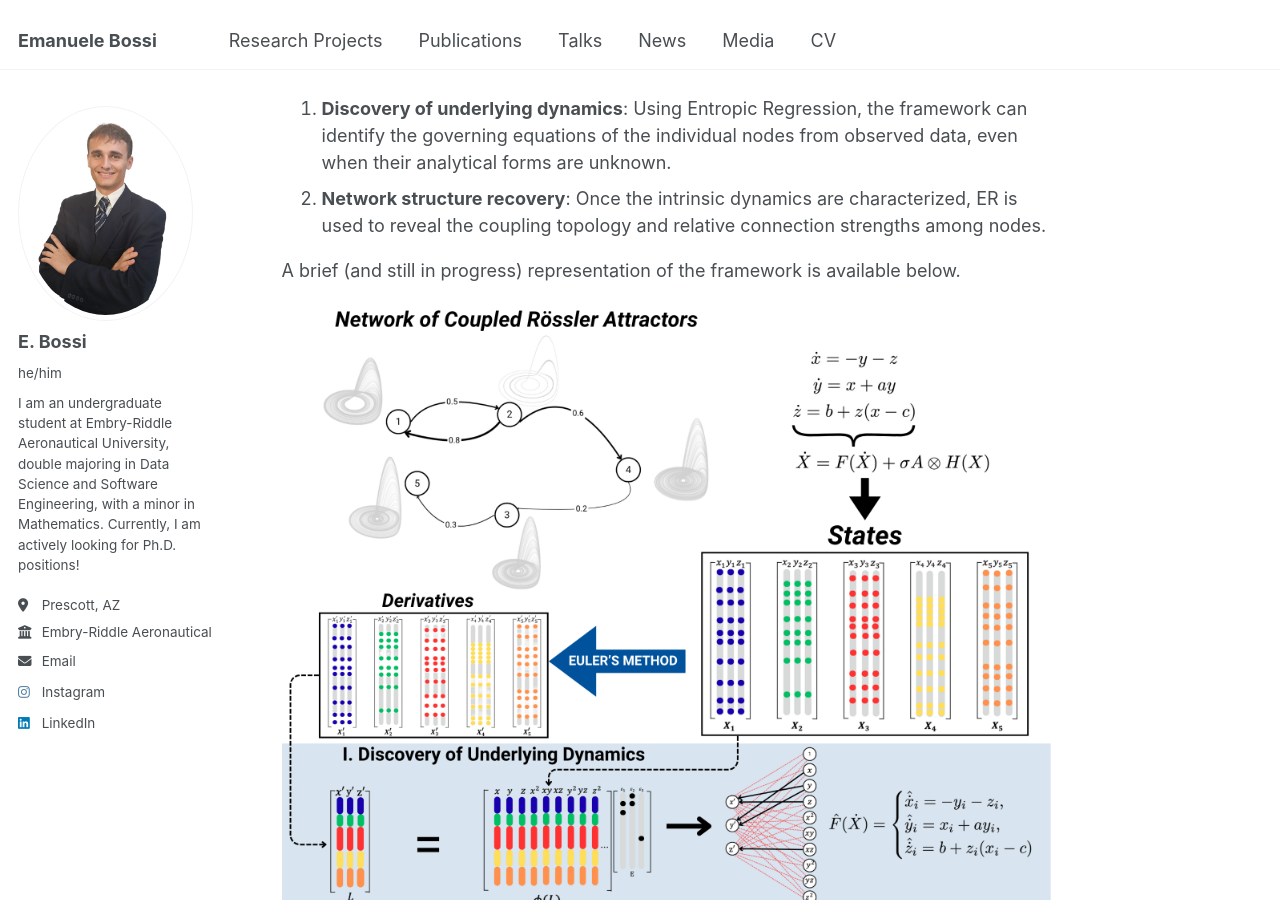
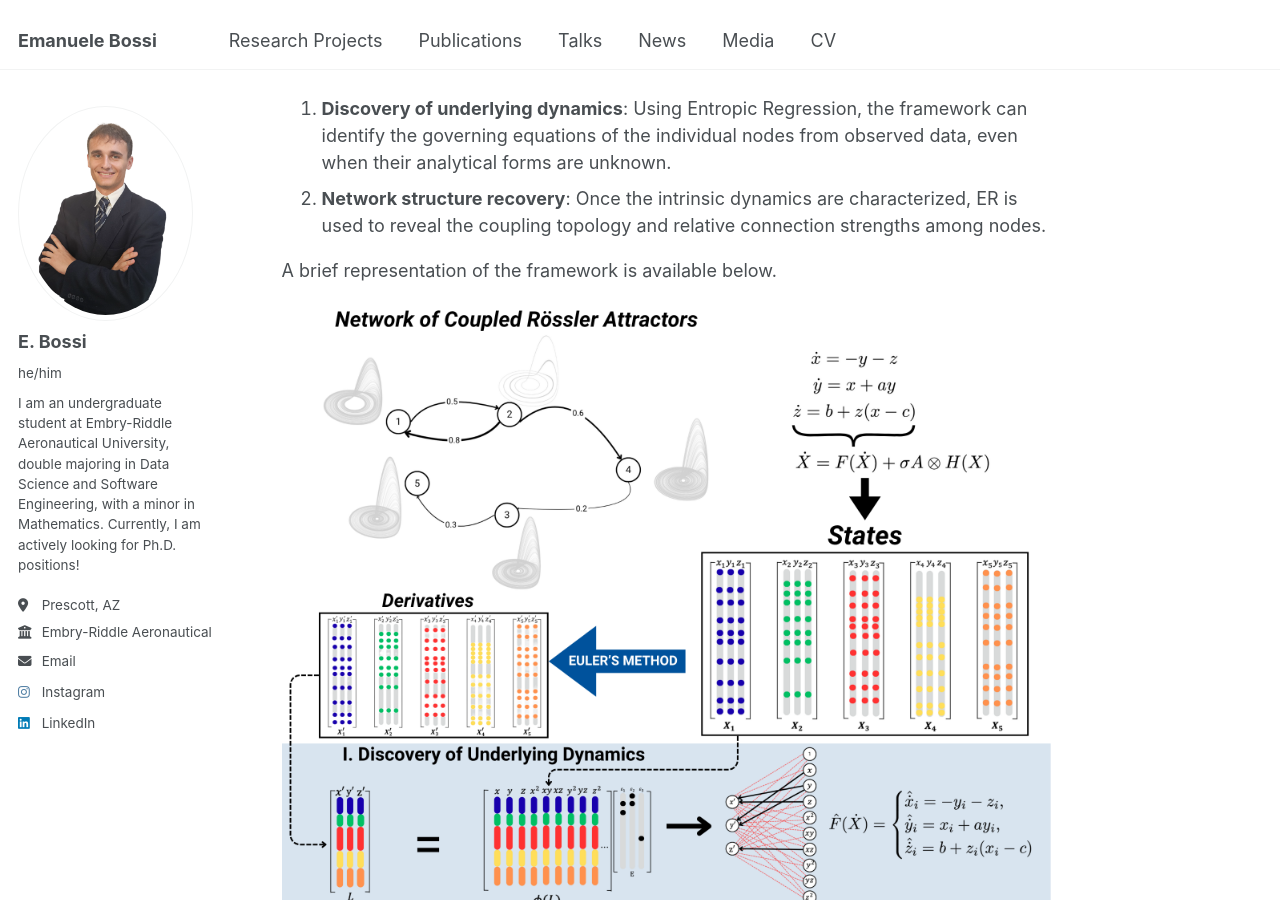
Before and after one commit to bossiemanuele/bossiemanuele.github.io, a Jekyll site: the page built from _portfolio/02_ER.md, in a window 1280 px wide and 900 px high, scrolled down 1979 px. Built offline with Jekyll 4.4.1, drawn with Linux system fonts in a browser that asks for light colours.

Commit message:
Update 02_ER.md

```diff
--- a/_portfolio/02_ER.md
+++ b/_portfolio/02_ER.md
@@ -66,6 +66,6 @@ In this research project, we focus on the introduction of an **entropic framewor
 1. **Discovery of underlying dynamics**: Using Entropic Regression, the framework can identify the governing equations of the individual nodes from observed data, even when their analytical forms are unknown.
 2. **Network structure recovery**: Once the intrinsic dynamics are characterized, ER is used to reveal the coupling topology and relative connection strengths among nodes.
 
-A brief (and still in progress) representation of the framework is available below.
+A brief representation of the framework is available below.
 
 <img src='/images/Entropic Framework Diagram.png'>
```
